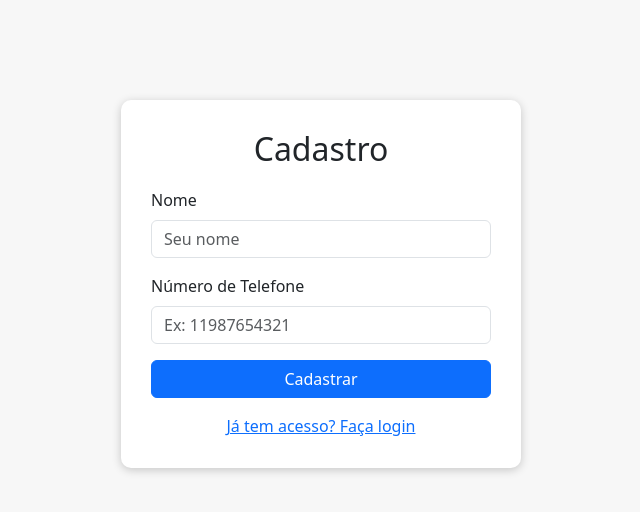
After one commit to FagAlmeida/orcamentoEduardo, a Flask app: page /register in a window 1280 px wide. The commit adds this page. Shown: the top 512 px of the page, without its empty margins (319-959 px from the left). Run offline with Flask 3, Linux system fonts and the light colour scheme; some libraries are stand-ins or nearby versions.

Commit message:
atualizadooooo2244444442o

```diff
--- a/app.py
+++ b/app.py
@@ -1,12 +1,56 @@
-from flask import Flask, redirect, render_template, request, url_for
+from flask import Flask, redirect, render_template, request, url_for, session
 from flask_pymongo import PyMongo
 
 app = Flask(__name__)
 app.secret_key = 'sua_chave_secreta_aqui'
 
+# Configuração do MongoDB
 app.config["MONGO_URI"] = "mongodb+srv://fagalmeida:1234@cluster0.xm9sz.mongodb.net/meu_banco?retryWrites=true&w=majority"
+mongo = PyMongo(app)
 
-mongo = PyMongo(app)
+# Definir a coleção de usuários
+usuarios_collection = mongo.db.usuarios
+
+@app.route('/login', methods=['GET', 'POST'])
+def login():
+    if request.method == 'POST':
+        telefone = request.form.get('telefone').strip()  # Garantir que não haja espaços extras
+        usuario = usuarios_collection.find_one({'telefone': telefone})
+
+        if usuario:
+            return redirect(url_for('infop'))  # Redireciona para a página infop.html
+        else:
+            erro = "Usuário não encontrado ou dados incorretos!"
+            return render_template('login.html', erro=erro)
+
+    return render_template('login.html')
+
+@app.route('/register', methods=['GET', 'POST'])
+def register():
+    if request.method == 'POST':
+        nome = request.form.get("nome")
+        telefone = request.form.get("telefone")
+        username = request.form.get("username")  # Supondo que 'username' seja um campo do formulário
+
+        if not username:
+            # Se o username não for informado, você pode gerar um automaticamente
+            username = nome.lower().replace(" ", "_")  # Exemplo de geração de username simples
+
+        if nome and telefone:
+            # Verifica se já existe um usuário com o mesmo telefone ou username
+            usuario_existente = mongo.db.usuarios.find_one({"$or": [{"telefone": telefone}, {"username": username}]})
+            if usuario_existente:
+                erro = "Usuário ou telefone já registrado."
+                return render_template('login.html', erro=erro)
+
+            # Registra o novo usuário no MongoDB
+            mongo.db.usuarios.insert_one({"nome": nome, "telefone": telefone, "username": username})
+            session['telefone'] = telefone
+            return redirect(url_for('login'))
+        else:
+            erro = "Preencha todos os campos!"
+            return render_template('register.html', erro=erro)
+    return render_template('register.html')
 
 @app.route('/')
 def inicial():
--- a/templates/infop.html
+++ b/templates/infop.html
@@ -113,8 +113,6 @@
     {% endif %}
 
     <form action="{{ url_for('infop') }}" method="POST">
-        <label for="username">Nome:</label>
-        <input type="text" id="username" name="username" required placeholder="Digite seu nome">
 
         <label for="address">Endereço:</label>
         <input type="text" id="address" name="address" required placeholder="Digite seu endereço">
--- a/templates/inicial.html
+++ b/templates/inicial.html
@@ -117,7 +117,7 @@
         <h1>Serviços e manutenção em alumínio, janelas e box.</h1>
         <nav>
             <ul>
-                <li><a href="{{ url_for('infop') }}">Realize seu orçamento</a></li>
+                <li><a href="{{ url_for('login') }}">Realize seu orçamento</a></li>
                 <li><a href="#album1">Conhecer meus trabalhos</a></li>
             </ul>
         </nav>
--- /dev/null
+++ b/templates/register.html
@@ -0,0 +1,44 @@
+<!DOCTYPE html>
+<html lang="pt-br">
+<head>
+    <meta charset="UTF-8">
+    <meta name="viewport" content="width=device-width, initial-scale=1.0">
+    <title>Cadastro</title>
+    <link href="https://cdn.jsdelivr.net/npm/bootstrap@5.3.0/dist/css/bootstrap.min.css" rel="stylesheet">
+    <style>
+        body { background-color: #f7f7f7; }
+        .register-container {
+            max-width: 400px;
+            margin: 100px auto;
+            padding: 30px;
+            background-color: #ffffff;
+            border-radius: 10px;
+            box-shadow: 0 2px 10px rgba(0,0,0,0.2);
+        }
+        .register-title { text-align: center; margin-bottom: 20px; }
+        .error { color: #d9534f; margin-bottom: 15px; text-align: center; }
+    </style>
+</head>
+<body>
+    <div class="register-container">
+        <h2 class="register-title">Cadastro</h2>
+        {% if erro %}
+            <div class="error">{{ erro }}</div>
+        {% endif %}
+        <form method="POST" action="/register">
+            <div class="mb-3">
+                <label for="nome" class="form-label">Nome</label>
+                <input type="text" name="nome" id="nome" class="form-control" placeholder="Seu nome" required>
+            </div>
+            <div class="mb-3">
+                <label for="telefone" class="form-label">Número de Telefone</label>
+                <input type="text" name="telefone" id="telefone" class="form-control" placeholder="Ex: 11987654321" required>
+            </div>
+            <button type="submit" class="btn btn-primary w-100">Cadastrar</button>
+        </form>
+        <div class="text-center mt-3">
+            <a href="/">Já tem acesso? Faça login</a>
+        </div>
+    </div>
+</body>
+</html>
```
Also changed, not shown: templates/login.html (added, +41 -0 lines).
